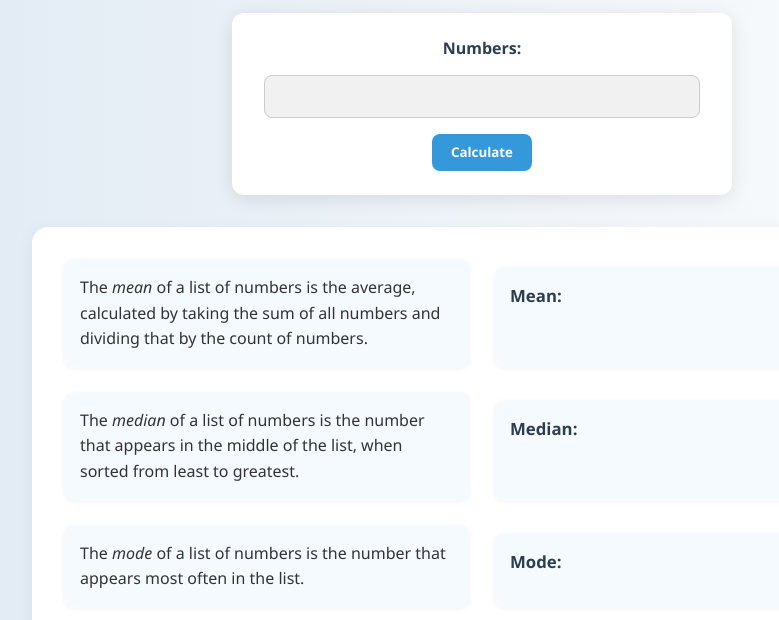
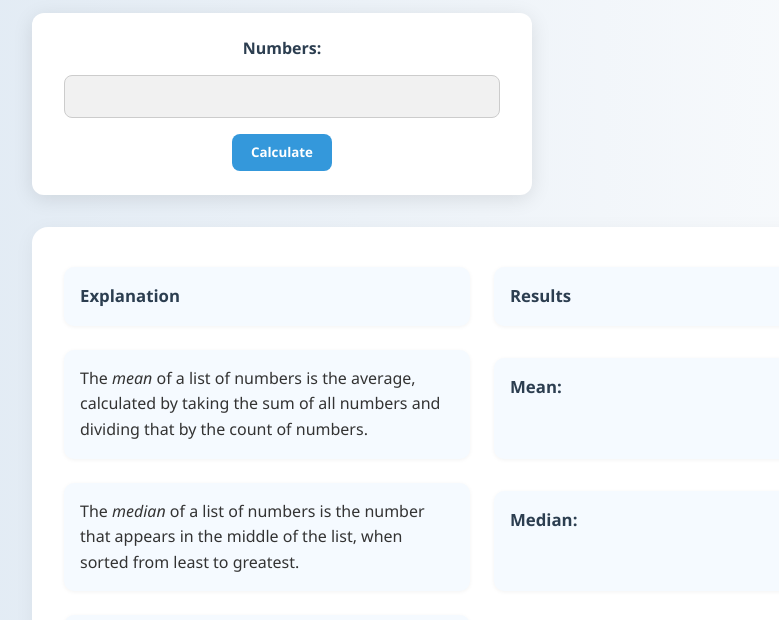
Before and after one commit to Afzaal-Web/statistic-calculator, a website: page index.html in a window 1280 px wide. Shown: the part 132-752 px from the top of the page, without its empty margins (158-937 px from the left). Drawn offline with Linux system fonts and the light colour scheme.

Commit message:
forn and result wrapped in one container

```diff
--- a/index.html
+++ b/index.html
@@ -10,13 +10,19 @@
   <body>
     <h1>Statistics Calculator</h1>
     <p>Enter a list of comma-separated numbers.</p>
-
+    <div class="calculator-container">
     <form onsubmit="calculate(); return false;">
       <label for="numbers">Numbers:</label>
       <input type="text" name="numbers" id="numbers" />
       <button type="submit">Calculate</button>
     </form>
     <div class="results">
+      <p class="bold">
+       Explanation
+      </p>
+      <p class="bold">
+       Results
+      </p>
       <p>
         The <dfn>mean</dfn> of a list of numbers is the average, calculated by
         taking the sum of all numbers and dividing that by the count of numbers.
@@ -50,5 +56,6 @@
         Standard Deviation: <span id="standardDeviation"></span>
       </p>
     </div>
+  </div>
   </body>
 </html>
```
